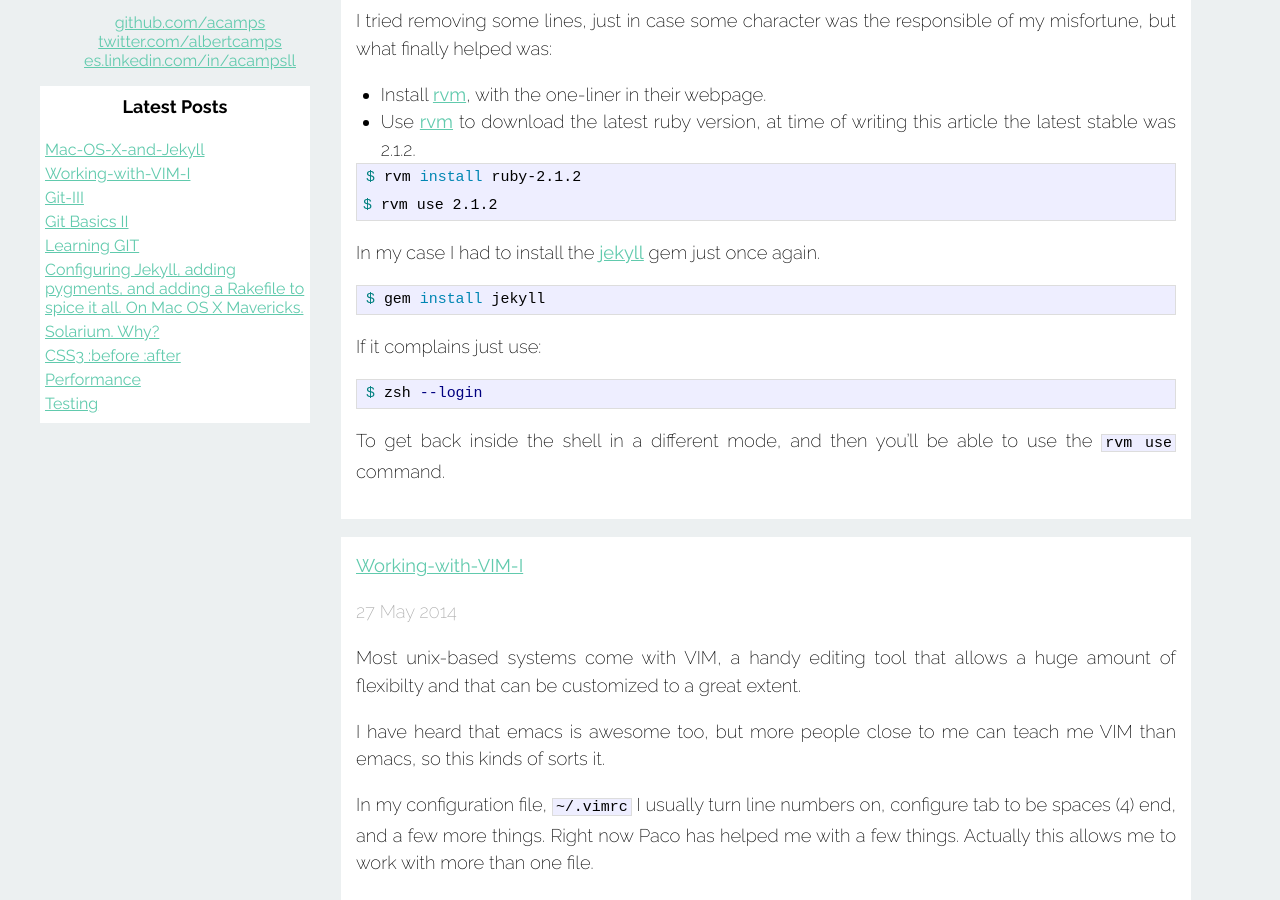
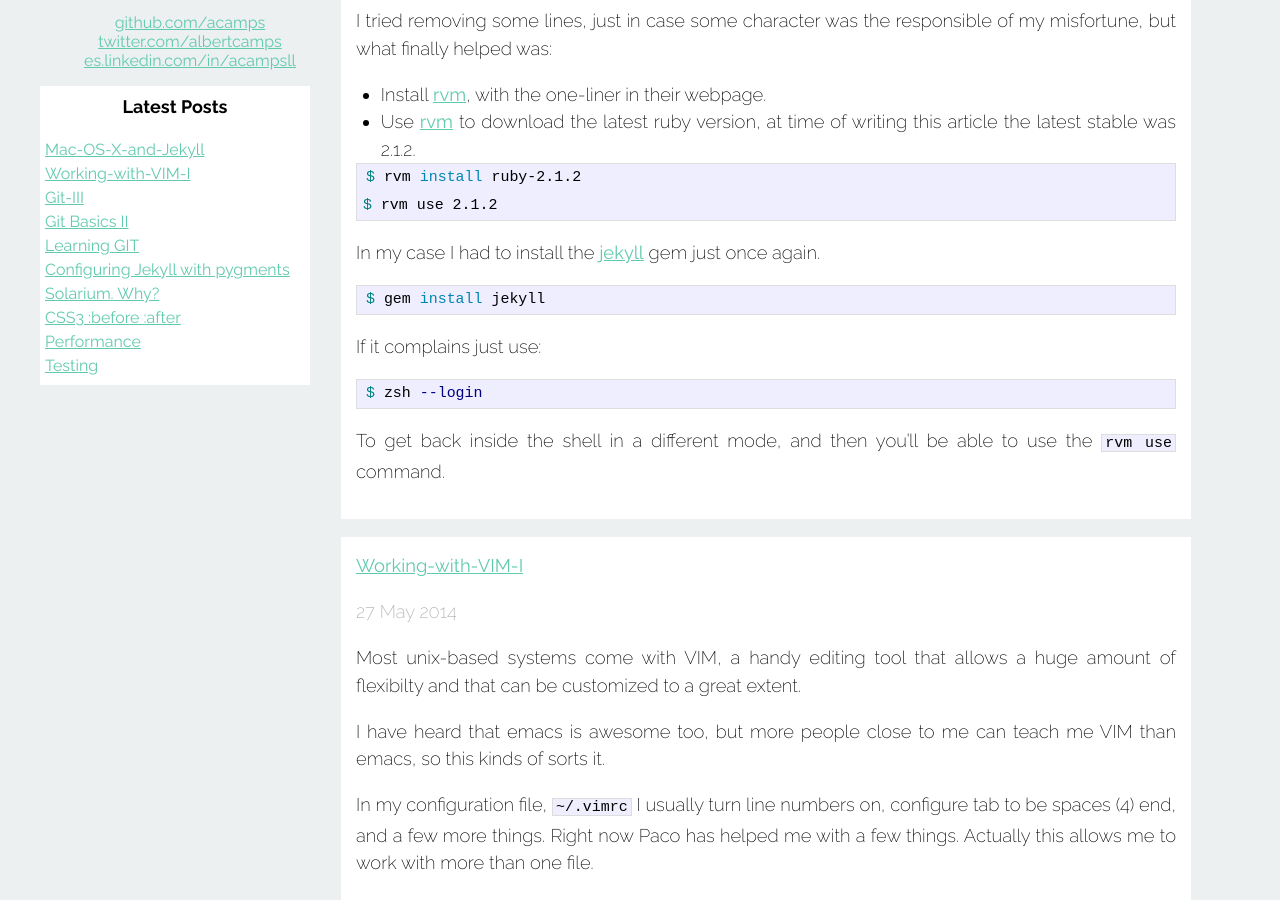
Before and after one commit to lapd-c/acamps.github.io, a Jekyll site: the page built from index.html, in a window 1280 px wide and 900 px high, scrolled down 394 px. Built offline with Jekyll 4.4.1, drawn with Linux system fonts in a browser that asks for light colours; Markdown is read by kramdown in place of the engine named in the settings; the list of posts is cut into pages by our own code.

Commit message:
Update post name to fit responsive version

```diff
--- a/_posts/2014-02-25-configuring-jekyll-adding-pygments-and-adding-a-rakefile-to-spice-it-all.markdown
+++ b/_posts/2014-02-25-configuring-jekyll-adding-pygments-and-adding-a-rakefile-to-spice-it-all.markdown
@@ -1,8 +1,8 @@
 ---
-title: "Configuring Jekyll, adding pygments, and adding a Rakefile to spice it all. On Mac OS X Mavericks."
+title: "Configuring Jekyll with pygments"
 layout: post
 tags : [how-to, jekyll]
-categories: bloging
+categories: blogging
 ---
 If you were updating from a previous Mac OS X version to Mavericks, most likely you have ruby on the system, but not a version you want to keep. So you'll first will need to:
 
```
